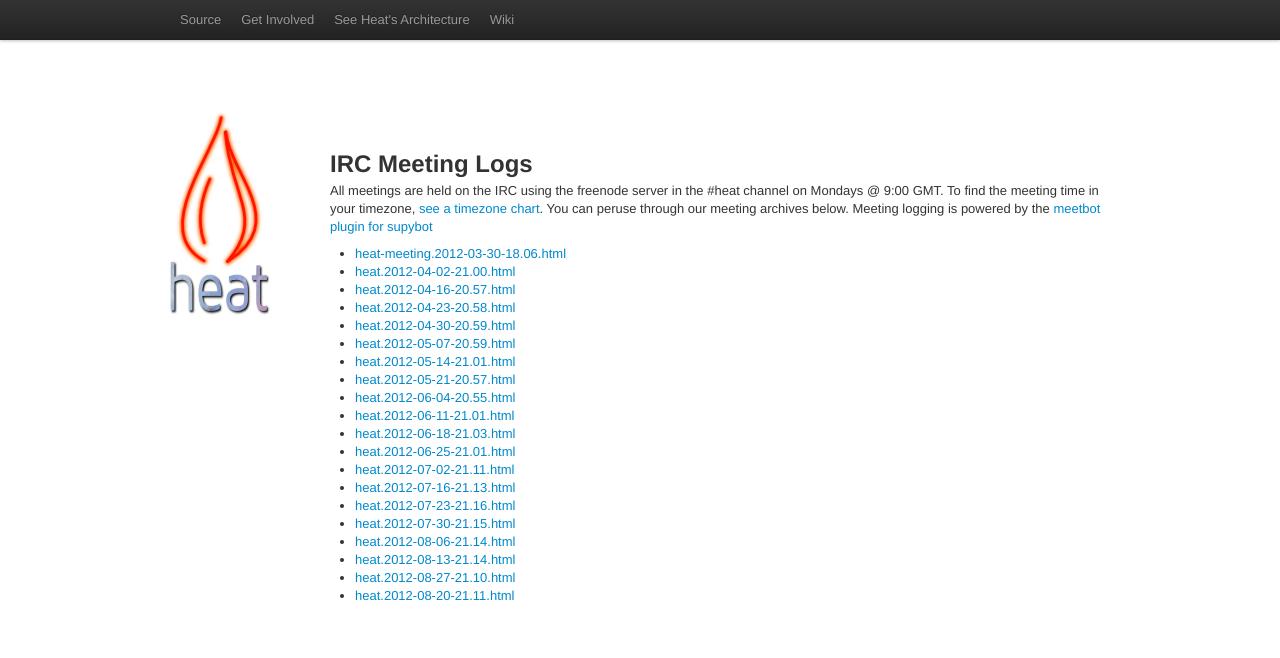
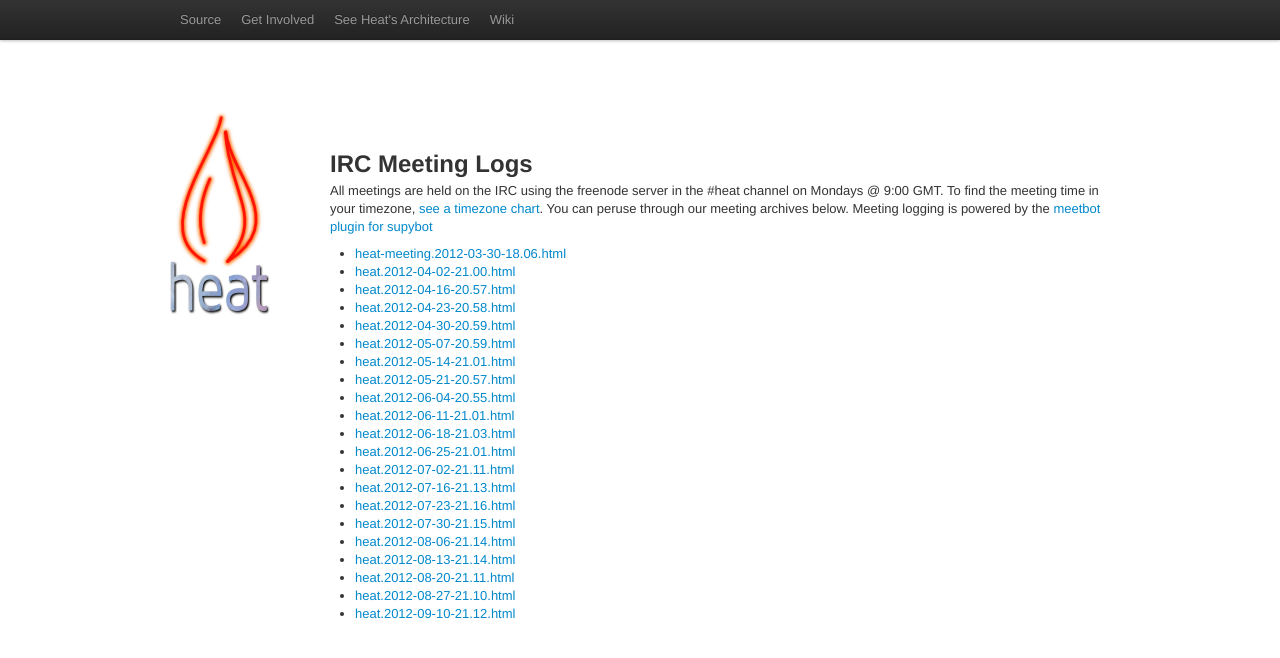
Before and after one commit to sdake/heat-api.github.com, a Jekyll site: the page built from irclogs.html, in a window 1280 px wide. Shown: the top 658 px of the page. Built offline with Jekyll 4.4.1, drawn with Linux system fonts in a browser that asks for light colours.

Commit message:
correct error in html
Signed-off-by: Steven Dake <sdake@redhat.com>

```diff
--- a/irclogs.html
+++ b/irclogs.html
@@ -26,8 +26,9 @@
         <li><a href="/heat-irc-meetings/heat.2012-07-30-21.15.html">heat.2012-07-30-21.15.html</a></li>
         <li><a href="/heat-irc-meetings/heat.2012-08-06-21.14.html">heat.2012-08-06-21.14.html</a></li>
         <li><a href="/heat-irc-meetings/heat.2012-08-13-21.14.html">heat.2012-08-13-21.14.html</a></li>
+        <li><a href="/heat-irc-meetings/heat.2012-08-20-21.11.html">heat.2012-08-20-21.11.html</a></li>
         <li><a href="/heat-irc-meetings/heat.2012-08-27-21.10.html">heat.2012-08-27-21.10.html</a></li>
-        <li><a href="/heat-irc-meetings/heat.2012-08-20-21.11.html">heat.2012-08-20-21.11.html</a></li>
+        <li><a href="/heat-irc-meetings/heat.2012-09-10-21.12.html">heat.2012-09-10-21.12.html</a></li>
       </ul>
     </p>
   </div>
```
